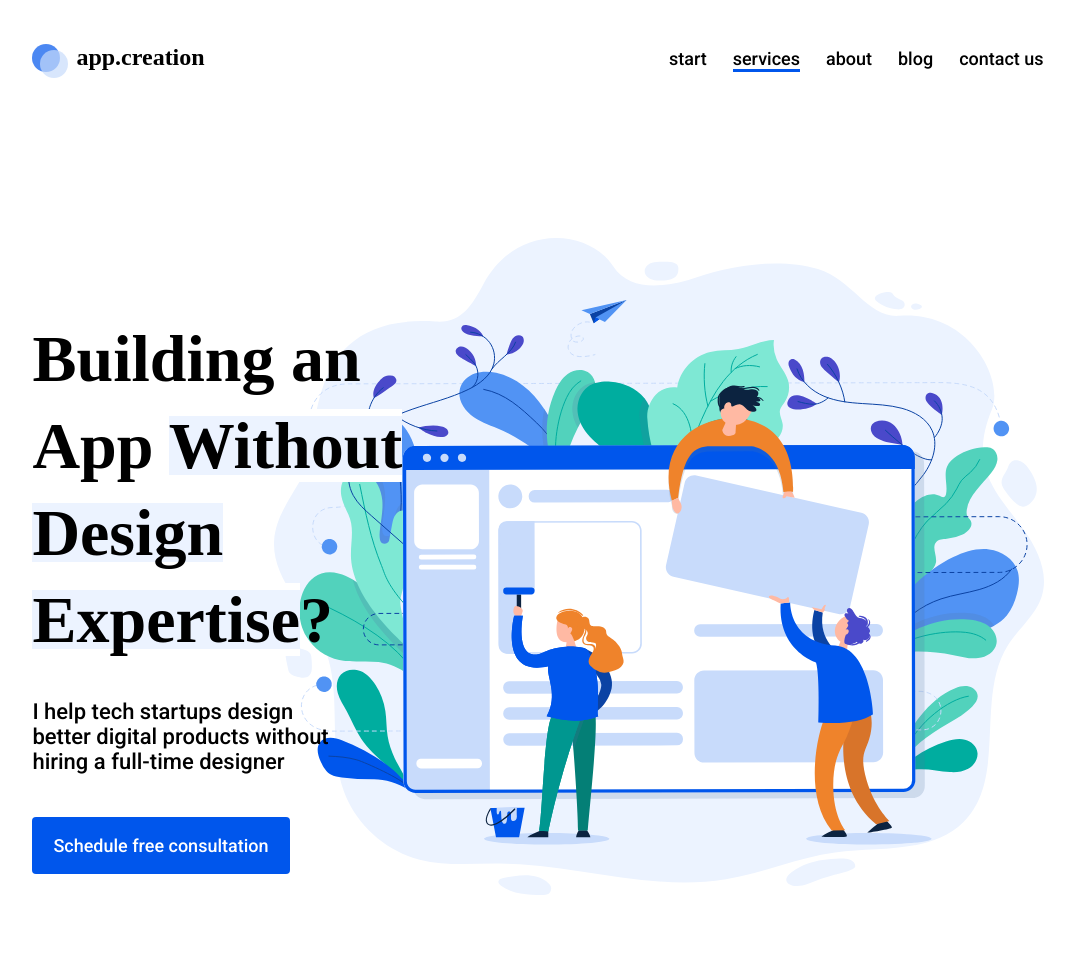
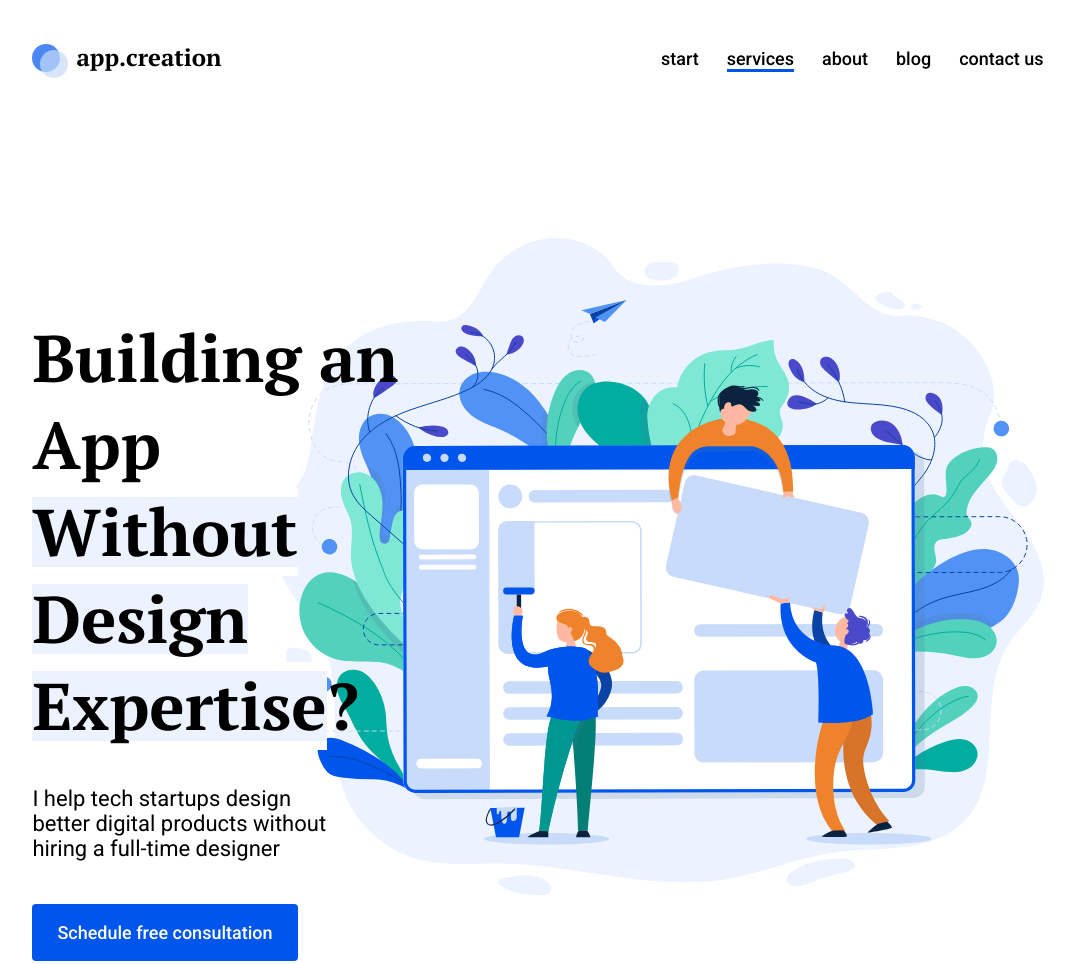
Before and after one commit to WebHeroSchool/PlanningDeskNT_IV, a plain HTML site: page index.html in a window 1280 px wide. Shown: the top 964 px of the page, without its empty margins (102-1177 px from the left). Drawn offline with Linux system fonts and the light colour scheme.

Commit message:
Внесены правки в стили для основного контента

```diff
--- a/fonts.css
+++ b/fonts.css
@@ -3,7 +3,7 @@
 
 @font-face {
     font-family: 'pt_serifbold';
-    src: url('ptserif-bold-webfont.woff') format('woff');
+    src: url('fonts/ptserif-bold-webfont.woff') format('woff');
     font-weight: normal;
     font-style: normal;
 
@@ -14,7 +14,7 @@
 
 @font-face {
     font-family: 'pt_serifbold_italic';
-    src: url('ptserif-bolditalic-webfont.woff') format('woff');
+    src: url('fonts/ptserif-bolditalic-webfont.woff') format('woff');
     font-weight: normal;
     font-style: normal;
 
@@ -25,7 +25,7 @@
 
 @font-face {
     font-family: 'pt_serifitalic';
-    src: url('ptserif-italic-webfont.woff') format('woff');
+    src: url('fonts/ptserif-italic-webfont.woff') format('woff');
     font-weight: normal;
     font-style: normal;
 
@@ -36,7 +36,7 @@
 
 @font-face {
     font-family: 'pt_serifregular';
-    src: url('ptserif-regular-webfont.woff') format('woff');
+    src: url('fonts/ptserif-regular-webfont.woff') format('woff');
     font-weight: normal;
     font-style: normal;
 
--- a/index.html
+++ b/index.html
@@ -2,7 +2,7 @@
 <html>
  <head>
   <meta charset="utf-8">
-  <link href="https://fonts.googleapis.com/css2?family=Roboto:wght@500&display=swap" rel="stylesheet">
+  <link href="https://fonts.googleapis.com/css2?family=Roboto:wght@400;500&display=swap" rel="stylesheet">
   <link rel="stylesheet" href="fonts.css">
   <link rel="stylesheet" href="styles.css">
  </head>
--- a/styles.css
+++ b/styles.css
@@ -1,6 +1,6 @@
 .logo {
   padding-left: 44px;
-  font: 700 24px/31px PT Serif;
+  font: 700 24px/31px pt_serifbold;
   width: 146px;
   height: 32px;
   position: relative;
@@ -27,7 +27,7 @@
 }
 .menu__item {
   position: relative;
-  margin-right: 26px;
+  margin-right: 28px;
   font: 500 18px/21px Roboto;
   color: #000;
   text-decoration: none;
@@ -67,7 +67,7 @@
   background: top right no-repeat url(img/mainimg.svg);
 }
 .main__title {
-  font: 700 66px/87px PT Serif;
+  font: 700 66px/87px pt_serifbold;
   padding: 77px 0 36px 0;
   margin: 0 0;
 }
@@ -76,7 +76,7 @@
 }
 .main__description {
   font: 400 22px/25px Roboto;
-  padding: 0 15% 61px 0;
+  padding: 0 16% 61px 0;
   margin: 0 0;
 }
 .main__button {
@@ -84,7 +84,7 @@
   color: #FFF;
   background: #0056EC;
   margin: 0 0 0 0;
-  padding: 18px 21px;
+  padding: 18px 25px;
   text-decoration: none;
   border-radius: 4px;
   transition: opacity .5s;
```
